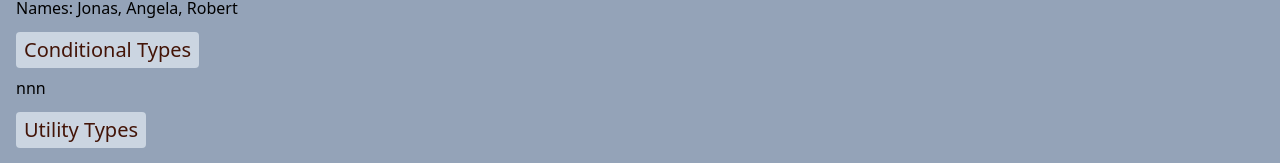
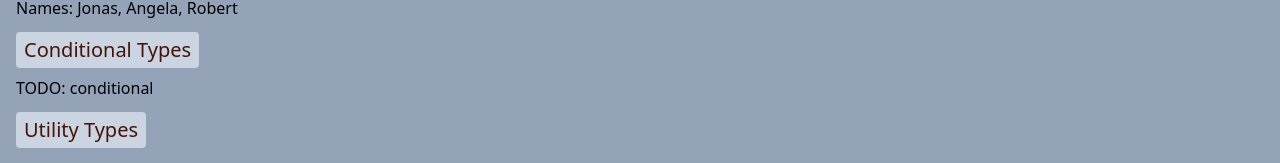
Before and after one commit to edwardtanguay/et772-promises-hooks-typescript, a React (Vite) app: page /typescript in a window 1280 px wide. Shown: the part 240-403 px from the top of the page. Built offline with nearby package versions, Linux system fonts and the light colour scheme.

Commit message:
conditional in

```diff
--- /dev/null
+++ b/src/components/TypeScriptConditionalTypes.tsx
@@ -0,0 +1,5 @@
+export const TypeScriptConditionalTypes = () => {
+	return (
+		<p>TODO: conditional</p>
+	)
+}
--- a/src/pages/PageTypeScript.tsx
+++ b/src/pages/PageTypeScript.tsx
@@ -1,3 +1,4 @@
+import { TypeScriptConditionalTypes } from "../components/TypeScriptConditionalTypes";
 import { TypeScriptOverloadedFunctionSignatures } from "../components/TypeScriptOverloadedFunctionSignatures";
 
 export const PageTypeScript = () => {
@@ -9,7 +10,7 @@ export const PageTypeScript = () => {
 			<h2 className="section">Overloaded Function Signatures</h2>
 			<TypeScriptOverloadedFunctionSignatures />
 			<h2 className="section mt-3">Conditional Types</h2>
-			<p>nnn</p>
+			<TypeScriptConditionalTypes />
 			<h2 className="section mt-3">Utility Types</h2>
 			<p>nnn</p>
 			<h2 className="section mt-3">Type Guarding</h2>
```
